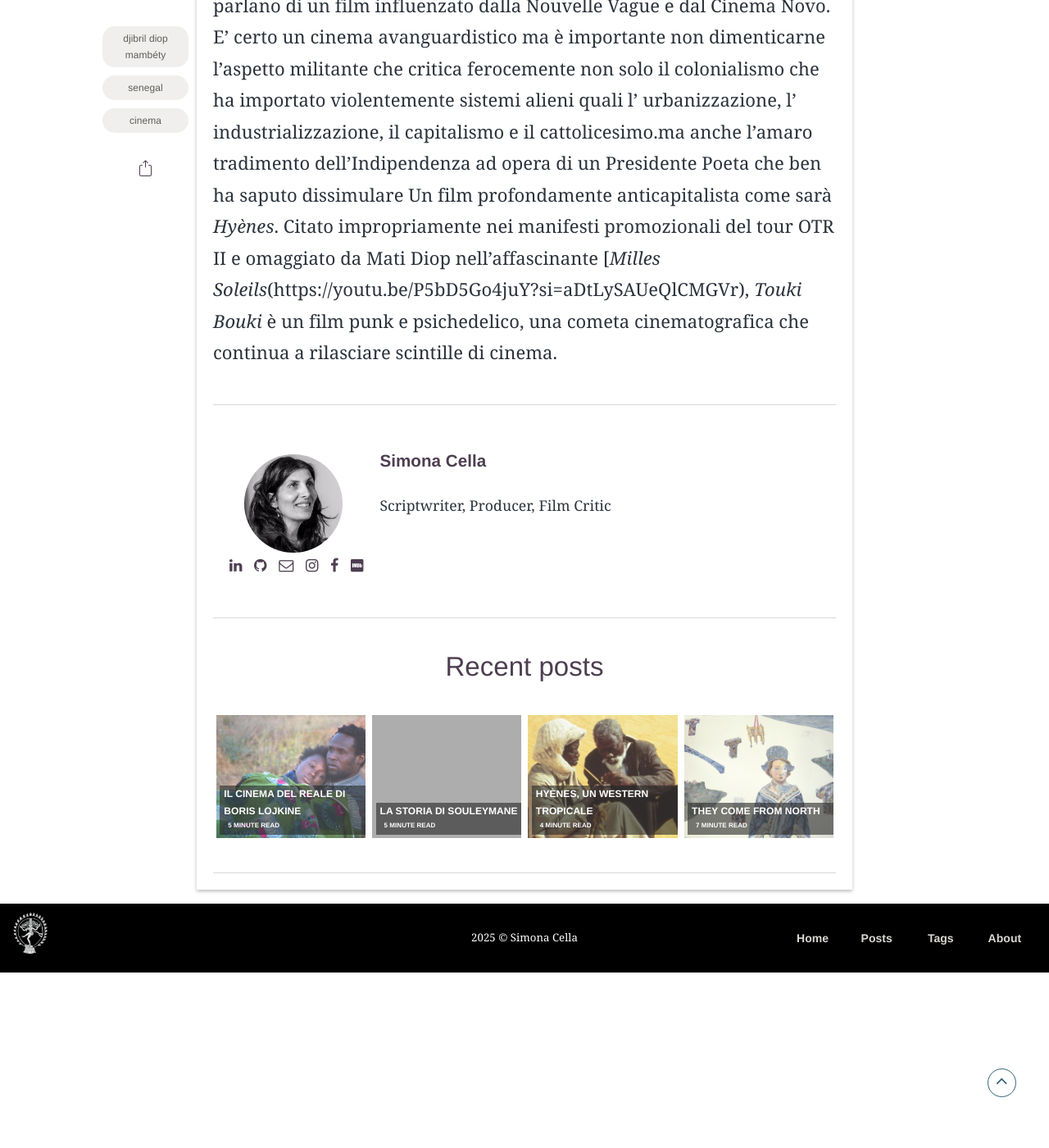
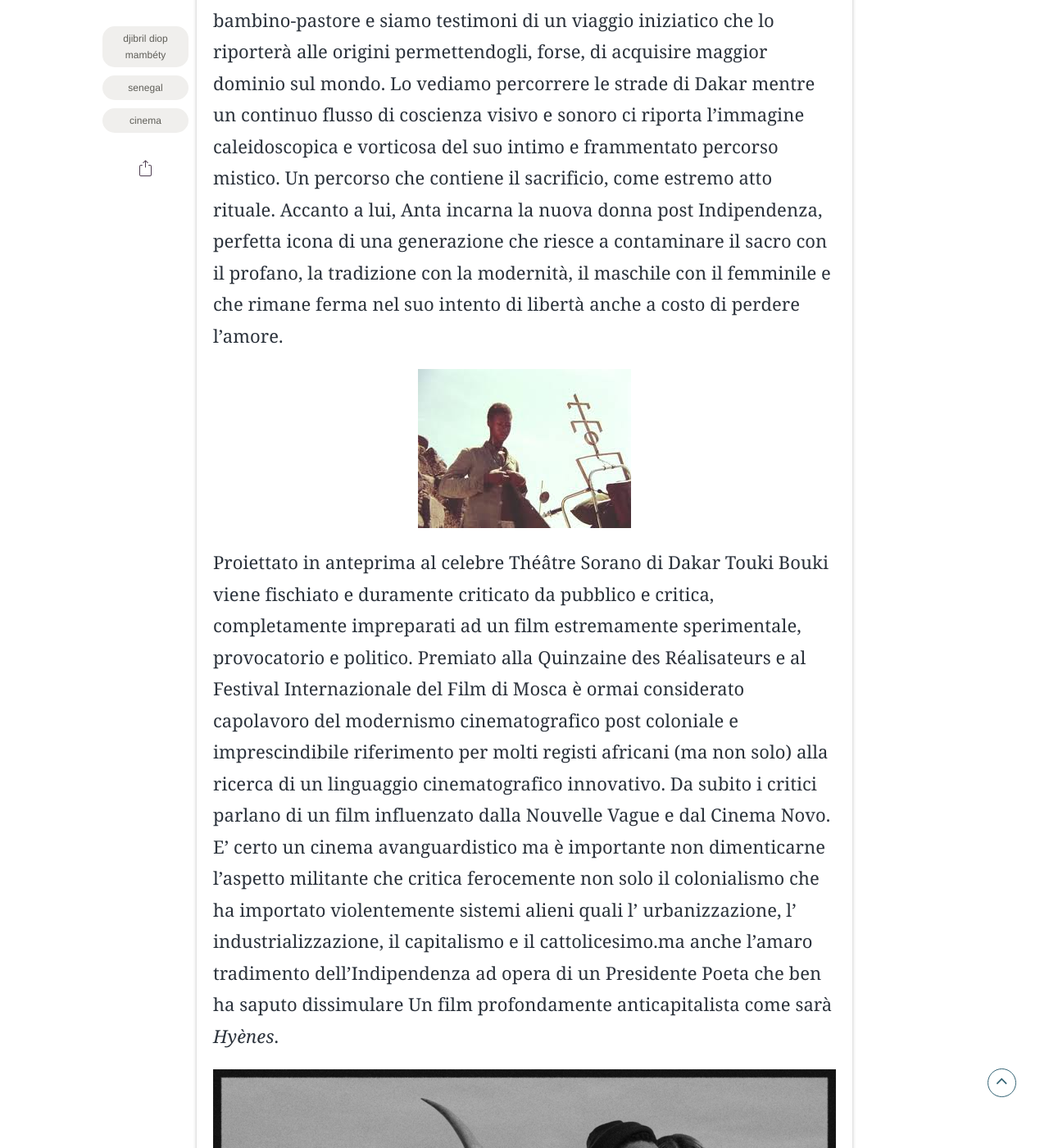
Before and after one commit to simonacella/simonacella.github.io, a Jekyll site: the page built from _posts/1973-05-01-Touki-Bouki.md, in a window 1280 px wide and 1400 px high, scrolled down 5703 px. Shown: the whole window at 82% size. Built offline with Jekyll 4.4.1, drawn with Linux system fonts in a browser that asks for light colours; some web fonts are replaced; comment, search, counter and statistics services are not loaded; before the commit the page ends 6889 px from its top, so only the background shows below that; some of the changed text lies outside the part shown; grey boxes are pictures that could not be loaded.

Commit message:
Update 1973-05-01-Touki-Bouki.md

```diff
--- a/_posts/1973-05-01-Touki-Bouki.md
+++ b/_posts/1973-05-01-Touki-Bouki.md
@@ -47,9 +50,13 @@ Un percorso che contiene il sacrificio, come estremo atto rituale.
 Accanto a lui, Anta incarna la nuova donna post Indipendenza, perfetta icona di una generazione  che riesce a contaminare il sacro con il profano, la tradizione con la modernità, il maschile con il femminile e che rimane ferma nel suo intento di libertà anche a costo di perdere l’amore.
 
 
+![Anta](./assets/img/posts/antatesto.jpg)
+
 Proiettato in anteprima al celebre Théâtre Sorano di Dakar Touki Bouki viene fischiato e duramente criticato da pubblico e critica, completamente impreparati ad un film estremamente sperimentale, provocatorio e politico.
 Premiato alla Quinzaine des Réalisateurs e al Festival Internazionale del Film di Mosca è ormai  considerato capolavoro del modernismo cinematografico post coloniale e imprescindibile riferimento per molti registi africani (ma non solo) alla ricerca di un linguaggio cinematografico innovativo.
 Da subito i critici parlano di un film influenzato dalla Nouvelle Vague e dal Cinema Novo. E’ certo un cinema avanguardistico ma è importante non dimenticarne l’aspetto militante che critica ferocemente non solo il colonialismo che ha importato violentemente sistemi alieni quali  l’ urbanizzazione, l’ industrializzazione, il  capitalismo e il cattolicesimo.ma anche l’amaro tradimento dell’Indipendenza ad opera di un Presidente Poeta che ben ha saputo dissimulare
 Un film profondamente anticapitalista come sarà _Hyènes_.
+
+![OTRII](./assets/img/posts/beyonce1.jpg)
 Citato impropriamente nei manifesti promozionali del tour OTR II  e omaggiato da Mati Diop nell'affascinante
 [_Milles Soleils_(https://youtu.be/P5bD5Go4juY?si=aDtLySAUeQlCMGVr), _Touki Bouki_ è un film punk e psichedelico, una cometa cinematografica che continua a rilasciare scintille di cinema.
```
Also changed, not shown: other parts of _posts/1973-05-01-Touki-Bouki.md (+3 -0 lines).
